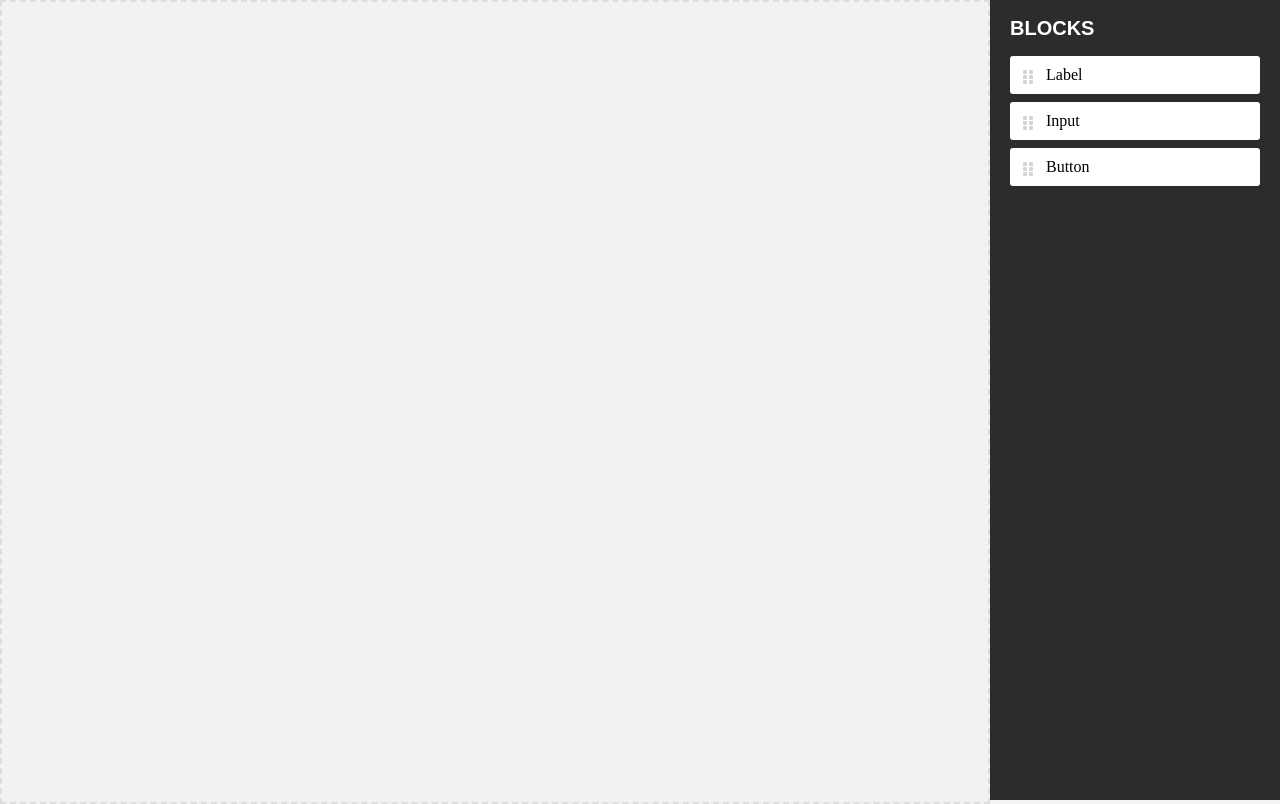
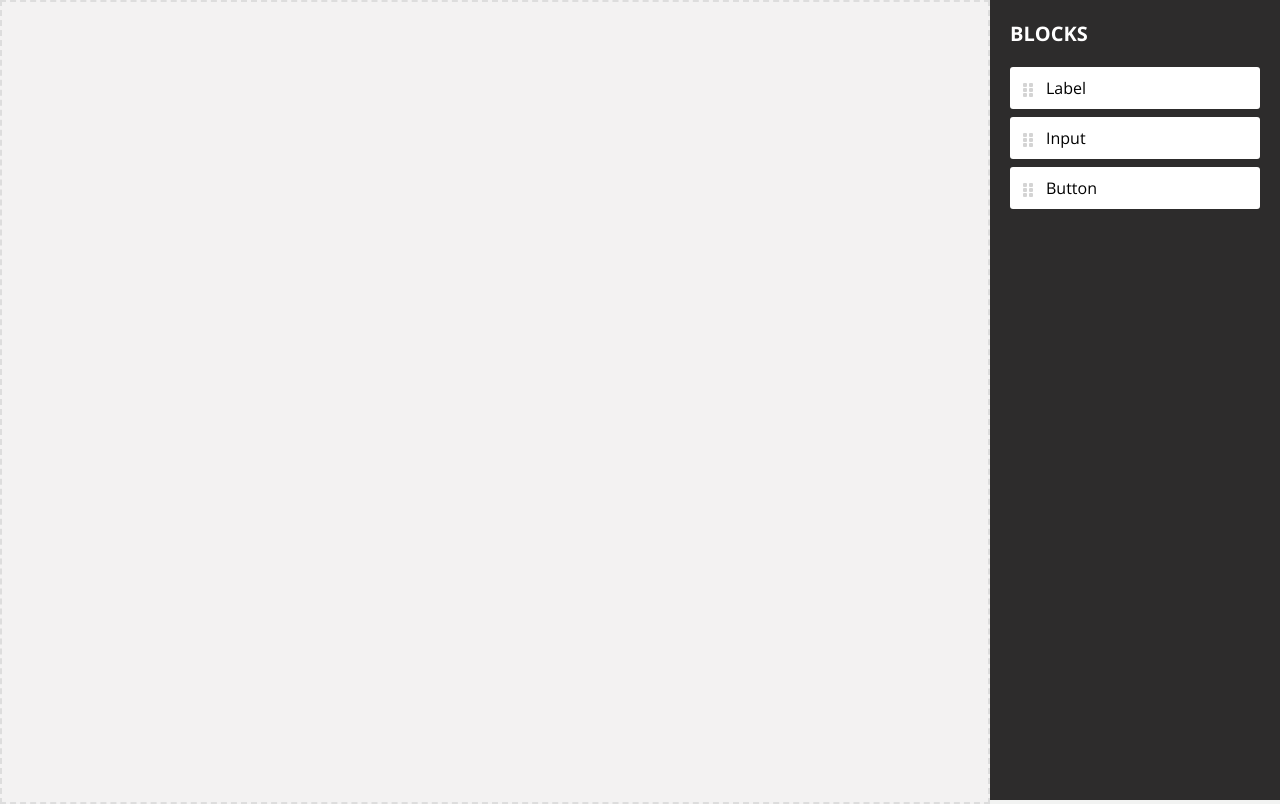
Before and after one commit to LavanyaG23/Mini_Page_Builder, a React (Vite) app: page / in a window 1280 px wide. Built offline with nearby package versions, Linux system fonts and the light colour scheme.

Commit message:
comments added for App.css

```diff
--- a/src/App.css
+++ b/src/App.css
@@ -1,206 +1,203 @@
-
+/* Importing Google Fonts */
 @import url('https://fonts.googleapis.com/css2?family=Open+Sans:wght@400;700&display=swap');
 
+/* Global styles */
 body {
-  margin: 0;
-  padding: 0;
-  background-color: #f2f3f2;
+  margin: 0; /* Removing default margin */
+  padding: 0; /* Removing default padding */
+  background-color: #f2f3f2; /* Setting background color */
+  font-family: 'Open Sans', sans-serif; /* Setting default font family */
 }
 
+/* Main application container */
 .app {
-  display: flex;
-  height: 100vh;
-  flex-direction: row-reverse;
+  display: flex; /* Setting display to flex for layout */
+  height: 100vh; /* Setting height to 100% of viewport height */
+  flex-direction: row-reverse; /* Reversing the direction of flex items */
 }
 
+/* Sidebar styles */
 .sidebar {
-  width: 250px;
-  background-color: #2d2c2c;
-  color: #fff;
-  padding: 20px;
-  display: flex;
-  flex-direction: column;
-  margin-left: auto;
+  width: 250px; /* Setting width of sidebar */
+  background-color: #2d2c2c; /* Setting background color */
+  color: #fff; /* Setting text color */
+  padding: 20px; /* Adding padding */
+  display: flex; /* Setting display to flex */
+  flex-direction: column; /* Setting flex direction to column */
+  margin-left: auto; /* Pushing the sidebar to the right */
 }
 
 .sidebar-header {
-  font-size: 20px;
-  font-weight: bold;
-  line-height: 16px;
-  margin-bottom: 20px;
-  font-family: "Inter var" , sans-serif;
-  text-decoration: none solid rgba(0,0,0,0.898);
-
+  font-size: 20px; /* Setting font size */
+  font-weight: bold; /* Setting font weight */
+  margin-bottom: 20px; /* Adding margin */
 }
 
+/* Individual draggable elements in the sidebar */
 .sidebar .draggable-element {
-  font-weight: 300;
-  margin-bottom: 8px;
-  background-color: #fff;
-  color: #000;
-  padding: 10px;
-  display: flex;
-  align-items: center;
-  border-radius: 3px;
-  text-transform: capitalize;
+  font-weight: 300; /* Setting font weight */
+  margin-bottom: 8px; /* Adding margin */
+  background-color: #fff; /* Setting background color */
+  color: #000; /* Setting text color */
+  padding: 10px; /* Adding padding */
+  display: flex; /* Setting display to flex */
+  align-items: center; /* Aligning items vertically */
+  border-radius: 3px; /* Adding border radius */
+  text-transform: capitalize; /* Transforming text to capitalize */
 }
 
 .sidebar .draggable-element:hover {
-  background-color: #e0e0e0;
+  background-color: #e0e0e0; /* Changing background color on hover */
 }
 
 .sidebar .draggable-element svg {
-  fill: #808080;
-  margin-right: 10px;
+  fill: #808080; /* Setting SVG fill color */
+  margin-right: 10px; /* Adding margin */
 }
 
+/* Page container styles */
 .page {
-  flex: 1;
-  position: relative;
-  background-color: #f3f2f2;
-  border: 2px dashed #ddd;
+  flex: 1; /* Setting flex grow to 1 */
+  position: relative; /* Setting position to relative */
+  background-color: #f3f2f2; /* Setting background color */
+  border: 2px dashed #ddd; /* Adding dashed border */
 }
 
+/* Individual draggable elements on the page */
 .element {
-  border: 2px solid transparent;
-  padding: 10px;
+  border: 2px solid transparent; /* Adding transparent border */
+  padding: 10px; /* Adding padding */
 }
 
 .element:hover {
-  border-color: #ff0000;
+  border-color: #ff0000; /* Changing border color on hover */
 }
 
+/* Custom cursor */
 .custom-cursor {
-  cursor: url('../assets/cursor_image.png'), auto;
+  cursor: url('../assets/cursor_image.png'), auto; /* Setting custom cursor */
 }
 
+/* Styling for dragging effect */
 .element.dragging {
-  box-shadow: 0 0 10px rgba(0, 0, 0, 0.3);
+  box-shadow: 0 0 10px rgba(0, 0, 0, 0.3); /* Adding box shadow */
 }
 
-
-
+/* Styling for selected elements */
 .element.selected {
-  border-color: red;
+  border-color: red; /* Setting border color to red for selected elements */
 }
 
-
-.element {
-
-  border: 2px solid transparent;
-  padding: 10px;
-  background-color: #ffffff; /* Pure white background */
-  box-shadow: 0 0 10px rgba(0, 0, 0, 0.3); /* Shadow effect */
-  cursor: url('../assets/cursor_image.png'), auto;
+/* Modal background styles */
+.modal-background {
+  position: fixed; /* Fixing position */
+  top: 0; /* Aligning to top */
+  left: 0; /* Aligning to left */
+  width: 100%; /* Setting width to 100% */
+  height: 100%; /* Setting height to 100% */
+  background-color: rgba(123, 122, 123, 0.80); /* Setting background color with transparency */
+  display: flex; /* Setting display to flex */
+  justify-content: center; /* Centering content horizontally */
+  align-items: center; /* Centering content vertically */
 }
 
-.element.dragging {
-  box-shadow: 0 0 10px rgba(0.9, 0.9, 0.9, 0.9);
+/* Modal box styles */
+.modal-box {
+  background-color: #ffffff; /* Setting background color */
+  width: 350px; /* Setting width */
+  height: 490px; /* Setting height */
+  padding: 20px; /* Adding padding */
+  box-shadow: 0 0 10px rgba(0, 0, 0, 0.3); /* Adding box shadow */
+  position: relative; /* Setting position to relative */
 }
 
-.modal-background {
-  position: fixed;
-  top: 0;
-  left: 0;
-  width: 100%;
-  height: 100%;
-  background-color: rgba(123, 122, 123, 0.80); /* Dark gray with transparency */
-  display: flex;
-  justify-content: center;
-  align-items: center;
-}
-
-.modal-box {
-  background-color: #ffffff; /* White box */
-  width: 350px;
-  height: 490px;
-  padding: 20px;
-  box-shadow: 0 0 10px rgba(0, 0, 0, 0.3);
-  position: relative;
-}
-
+/* Modal heading styles */
 .modal-heading {
-  font-size: 21px;
-  font-weight: 600;
-  margin-top: -2px;
-  margin-bottom: 20px;
-  position: relative;
-  font-family: 'Open Sans', sans-serif;
+  font-size: 21px; /* Setting font size */
+  font-weight: 600; /* Setting font weight */
+  margin-top: -2px; /* Adding negative margin */
+  margin-bottom: 20px; /* Adding margin */
+  position: relative; /* Setting position to relative */
 }
 
 .modal-heading::after {
-  content: '';
-  display: block;
-  width: 110%;
-  height: 1px;
-  background-color: #ccc;
-  margin-left: -18px;
-  margin-top: 10px;
+  content: ''; /* Adding empty content */
+  display: block; /* Setting display to block */
+  width: 110%; /* Setting width */
+  height: 1px; /* Setting height */
+  background-color: #ccc; /* Setting background color */
+  margin-left: -18px; /* Adding negative margin */
+  margin-top: 10px; /* Adding margin */
 }
 
+/* Close button styles */
 .close-button {
-  position: absolute;
-  top: 10px;
-  right: 10px;
-  cursor: pointer;
-  color: #ccc;
-  padding: 7px;
-  font-family:'Segoe UI', Tahoma, Geneva, Verdana, sans-serif;
-
+  position: absolute; /* Setting position to absolute */
+  top: 10px; /* Setting top position */
+  right: 10px; /* Setting right position */
+  cursor: pointer; /* Setting cursor to pointer */
+  color: #ccc; /* Setting text color */
+  padding: 7px; /* Adding padding */
 }
 
+/* Modal content styles */
 .modal-content {
-  margin-bottom: 20px;
-  font-family: 'Open Sans', sans-serif;
-  font-size: 12px;
+  margin-bottom: 20px; /* Adding margin */
 }
 
+/* Input label styles */
 .input-label {
-  margin-bottom: 0px;
+  margin-bottom: 0px; /* Removing bottom margin */
 }
 
+/* Input field styles */
 .input-field {
-  width: 95%;
-  padding: 8px;
-  border: 1px solid #ccc;
-  margin-bottom: 20px;
+  width: 95%; /* Setting width */
+  padding: 8px; /* Adding padding */
+  border: 1px solid #ccc; /* Adding border */
+  margin-bottom: 20px; /* Adding margin */
 }
 
+/* Save button styles */
 .save-button {
-  background-color: #0144c0;
-  color: #ffffff;
-  padding: 10px 20px;
-  border: none;
-  border-radius: 4px;
-  cursor: pointer;
+  background-color: #0144c0; /* Setting background color */
+  color: #ffffff; /* Setting text color */
+  padding: 10px 20px; /* Adding padding */
+  border: none; /* Removing border */
+  border-radius: 4px; /* Adding border radius */
+  cursor: pointer; /* Setting cursor to pointer */
 }
 
 .save-button:hover {
-  background-color: #012c84;
+  background-color: #012c84; /* Changing background color on hover */
 }
 
-/* App.css */
+/* Additional styles */
+/* Styling for page container */
 .page {
-  position: relative;
-  width: 100%;
-  height: 100vh;
+  position: relative; /* Setting position to relative */
+  width: 100%; /* Setting width to 100% */
+  height: 100vh; /* Setting height to 100% viewport height */
 }
 
+/* Styling for draggable elements */
 .element {
-  position: absolute;
-  cursor: pointer;
-  display: flex;
-  align-items: center;
-  padding: 0 10px;
-  background-color: #ffffff;
-  box-shadow: 0 0 10px rgba(0, 0, 0, 0.3);
-  transition: opacity 0.3s ease-in-out;
+  position: absolute; /* Setting position to absolute */
+  cursor: pointer; /* Setting cursor to pointer */
+  display: flex; /* Setting display to flex */
+  align-items: center; /* Aligning items vertically */
+  padding: 0 10px; /* Adding padding */
+  background-color: #ffffff; /* Setting background color */
+  box-shadow: 0 0 10px rgba(0, 0, 0, 0.3); /* Adding box shadow */
+  transition: opacity 0.3s ease-in-out; /* Adding transition effect */
 }
 
+/* Styling for selected elements */
 .element.selected {
-  border: 2px solid red;
+  border: 2px solid red; /* Setting border for selected elements */
 }
 
+/* Styling for dragging effect */
 .element.dragging {
-  opacity: 0.5;
+  opacity: 0.5; /* Setting opacity for dragging effect */
 }
```
